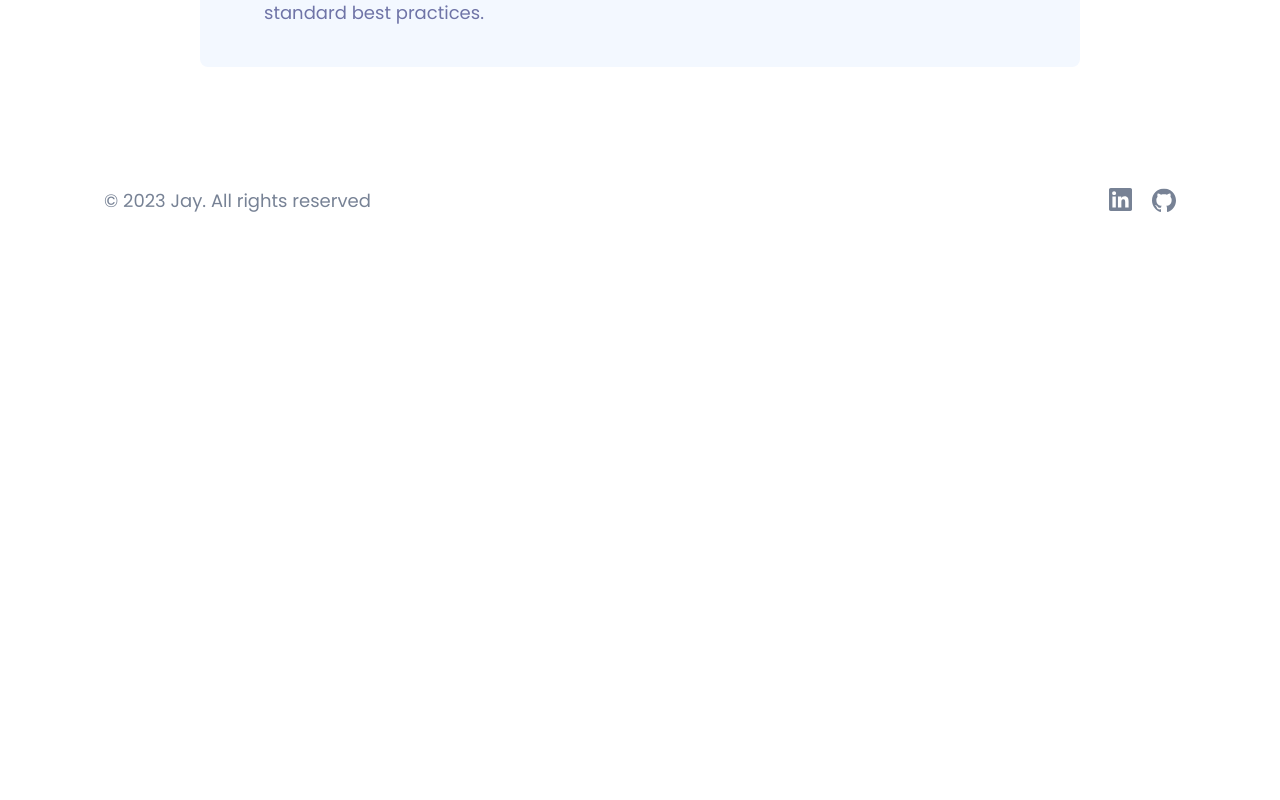
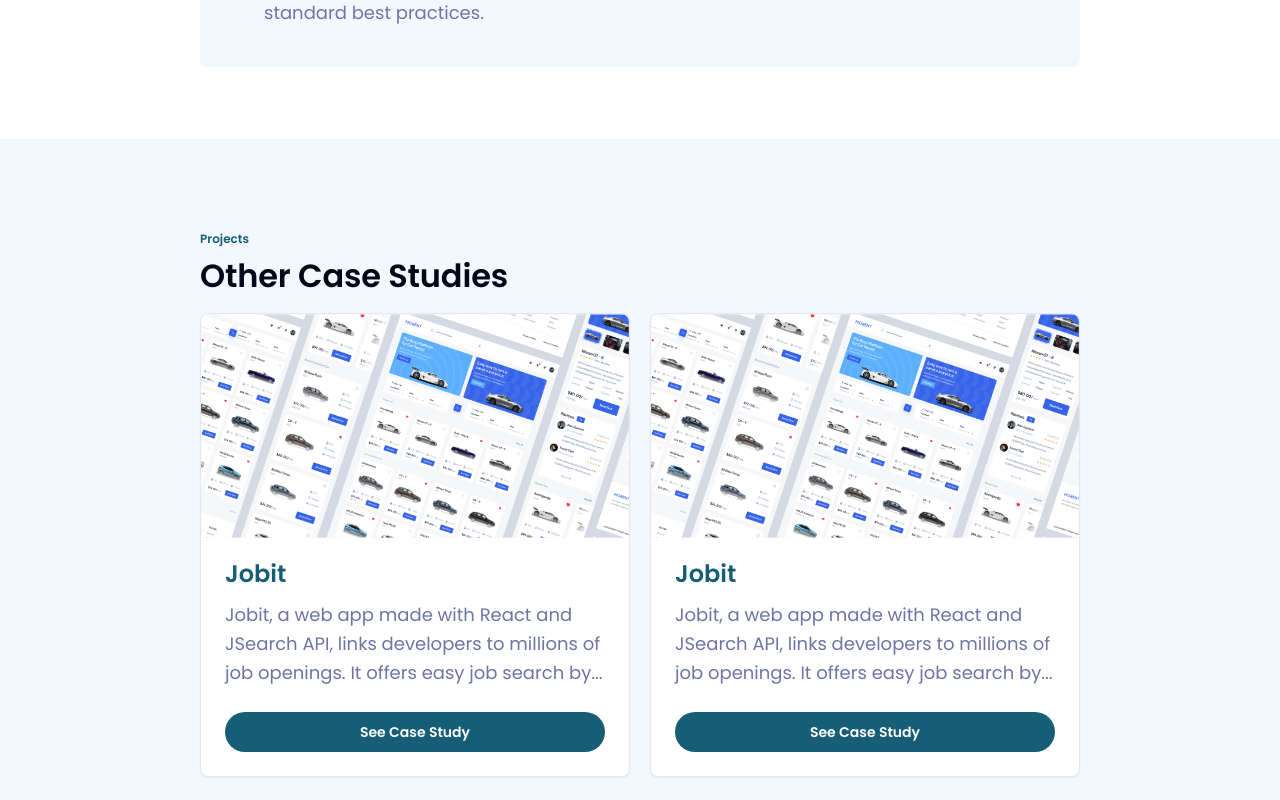
Before and after one commit to jayhogan-dev/portfolio, a Next.js app: page /case-studies/morent in a window 1280 px wide. Shown: the part 4760-5560 px from the top of the page. Before the commit the page ends 5040 px from the top, so only its background shows below. Built offline with nearby package versions, Linux system fonts and the light colour scheme.

Commit message:
structure added for other case studies

```diff
--- a/app/case-studies/morent/page.tsx
+++ b/app/case-studies/morent/page.tsx
@@ -2,6 +2,7 @@ import CaseDetailsDescription from "@/components/CaseDetailsDescription";
 import CaseDetailsFigma from "@/components/CaseDetailsFigma";
 import CaseDetailsHeader from "@/components/CaseDetailsHeader";
 import CaseDetailsLearnings from "@/components/CaseDetailsLearnings";
+import CaseDetailsOtherStudies from "@/components/CaseDetailsOtherStudies";
 import CaseDetailsProblemStatement from "@/components/CaseDetailsProblemStatement";
 import CaseDetailsProcess from "@/components/CaseDetailsProcess";
 import CaseDetailsTechStack from "@/components/CaseDetailsTechStack";
@@ -24,6 +25,7 @@ const MorentPage = () => {
       <CaseDetailsFigma imgUrl="/case-details/morent-figma.png" />
       <CaseDetailsProcess />
       <CaseDetailsLearnings />
+      <CaseDetailsOtherStudies />
     </div>
   );
 };
--- /dev/null
+++ b/components/CaseDetailsOtherStudies.tsx
@@ -0,0 +1,23 @@
+import CaseDetailsOtherStudyCard from "./CaseDetailsOtherStudyCard";
+import DarkContainer from "./containers/Dark";
+
+const CaseDetailsOtherStudies = () => {
+  return (
+    <DarkContainer>
+      <section className="flex flex-col py-12 gap-6 md:py-[72px] items-center justify-center w-full">
+        <div className="flex mt-5 flex-col gap-3 w-full sm:w-[500px] md:w-[600px] lg:w-[880px]">
+          <h3 className="text-xs text-primary-blue-light dark:text-primary-blue-dark font-semibold">
+            Projects
+          </h3>
+          <h2 className="text-heading3 mb-2">Other Case Studies</h2>
+          <div className="flex flex-col lg:flex-row gap-5 w-full">
+            <CaseDetailsOtherStudyCard />
+            <CaseDetailsOtherStudyCard />
+          </div>
+        </div>
+      </section>
+    </DarkContainer>
+  );
+};
+
+export default CaseDetailsOtherStudies;
--- /dev/null
+++ b/components/CaseDetailsOtherStudyCard.tsx
@@ -0,0 +1,45 @@
+import {
+  Card,
+  CardHeader,
+  CardTitle,
+  CardDescription,
+  CardContent,
+  CardFooter,
+} from "./ui/card";
+import { Button } from "./ui/button";
+import Link from "next/link";
+import Image from "next/image";
+
+const CaseDetailsOtherStudyCard = () => {
+  return (
+    <Card className="w-full bg-white dark:bg-primary-black-500">
+      <CardHeader className="relative h-48 md:h-56">
+        <Image
+          src="/case-details/morent-figma.png"
+          alt="figma"
+          fill
+          className="rounded-t-lg"
+        />
+      </CardHeader>
+      <CardContent>
+        <h3 className="mt-5 mb-3 text-paragraph-bold md:text-base-bold text-primary-blue-light dark:text-primary-blue-dark">
+          Jobit
+        </h3>
+        <p className="text-small-regular md:text-body-regular text-primary-white-500 dark:text-primary-white-800">
+          Jobit, a web app made with React and JSearch API, links developers to
+          millions of job openings. It offers easy job search by...
+        </p>
+      </CardContent>
+      <CardFooter>
+        <Link
+          href="/"
+          className="w-full"
+        >
+          <Button className="w-full">See Case Study</Button>
+        </Link>
+      </CardFooter>
+    </Card>
+  );
+};
+
+export default CaseDetailsOtherStudyCard;
```
